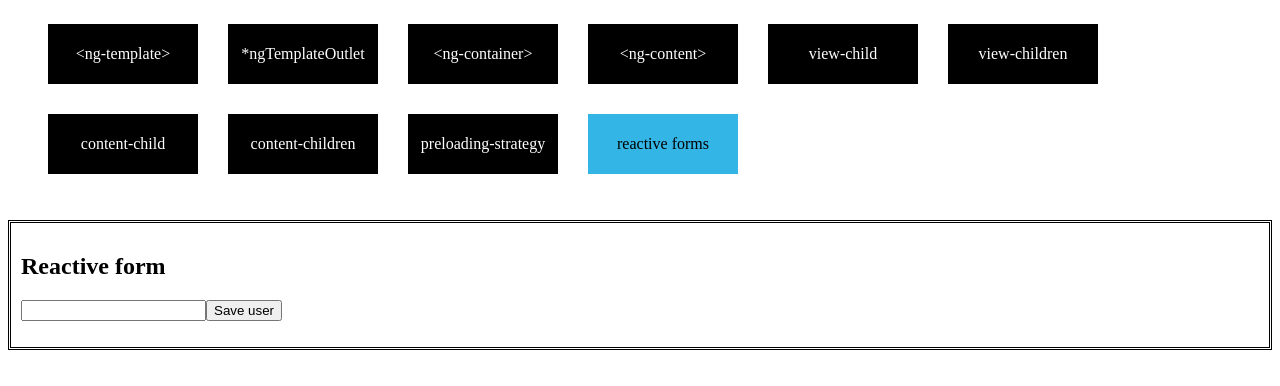
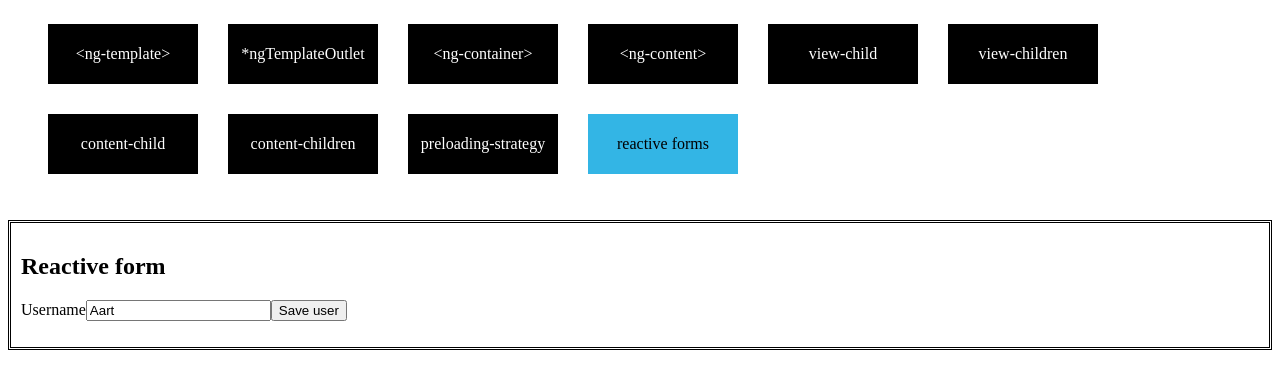
Before and after one commit to moradiyahari/angular-core-concepts, an Angular app: page /reactive-forms in a window 1280 px wide. Shown: the top 386 px of the page. Built offline with nearby package versions, Linux system fonts and the light colour scheme.

Commit message:
3 files modified

```diff
--- a/src/app/reactive-form/custom-input/custom-input.component.html
+++ b/src/app/reactive-form/custom-input/custom-input.component.html
@@ -1,3 +1,5 @@
 
-<label>{{label}}</label>
-<input [id]="id" [type]="type">
+<ng-container [formGroup]="form" *ngIf="form.controls">
+  <label>Username</label>
+  <input id="id" type="text" [formControl]="form.controls[controlName]">
+</ng-container>
--- a/src/app/reactive-form/reactive-form.component.html
+++ b/src/app/reactive-form/reactive-form.component.html
@@ -3,7 +3,7 @@
 <ng-container *ngIf="myData">
 <form [formGroup]="form" (ngSubmit)="saveUser()">
 
-  <custom-input [id]="username" [type]="text" [label]="Username" [controlName]="'form.controls.username'"></custom-input>
+  <custom-input controlName="username" [form]="form"></custom-input>
 
   <!-- <label>Password</label>
   <input type="password" [formControl]="form.controls.password"> -->
```
Also changed, not shown: src/app/reactive-form/custom-input/custom-input.component.ts (+1 -6 lines).
